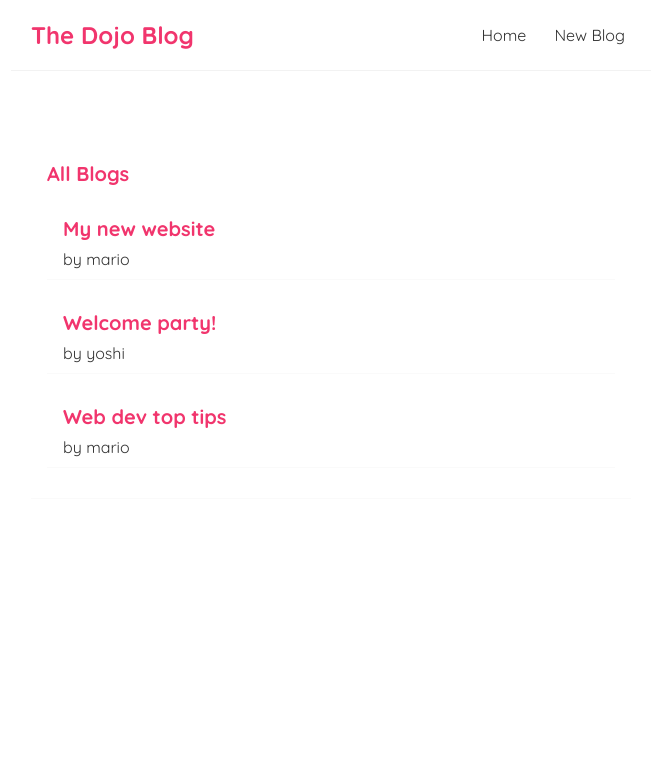
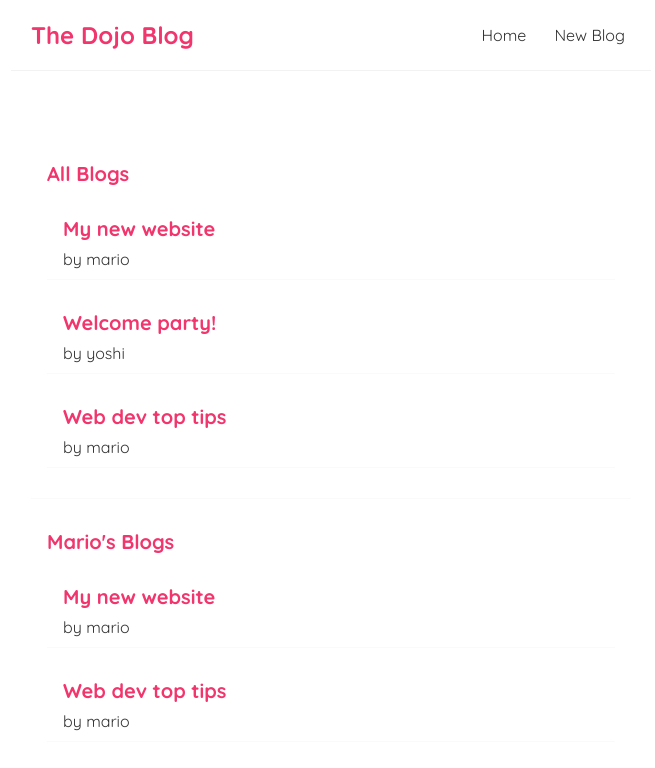
Before and after one commit to C0D3RLK14/learning-react-netninja-tutorial, a React (Create React App) app in the folder dojo-blog/: page / in a window 1280 px wide. Shown: the top 768 px of the page, without its empty margins (309-964 px from the left). Built offline with nearby package versions, Linux system fonts and the light colour scheme.

Commit message:
Resusing components
Reused the BlogList component to display only the blogs of mario

```diff
--- a/dojo-blog/src/Home.js
+++ b/dojo-blog/src/Home.js
@@ -11,6 +11,9 @@
     return (
         <div className="home">
             <BlogList blogs={blogs} title="All Blogs"/>
+            {/* Reusing the BlogList component */}
+            <BlogList blogs={blogs.filter((blogs) => blogs.author == 'mario')} title="Mario's Blogs"/>
+            {/* So the above 'blogs.filter()' method filter out the blogs with 'blogs.author' equals 'mario'(case sensitive) */}
         </div>
     );
 }
```
